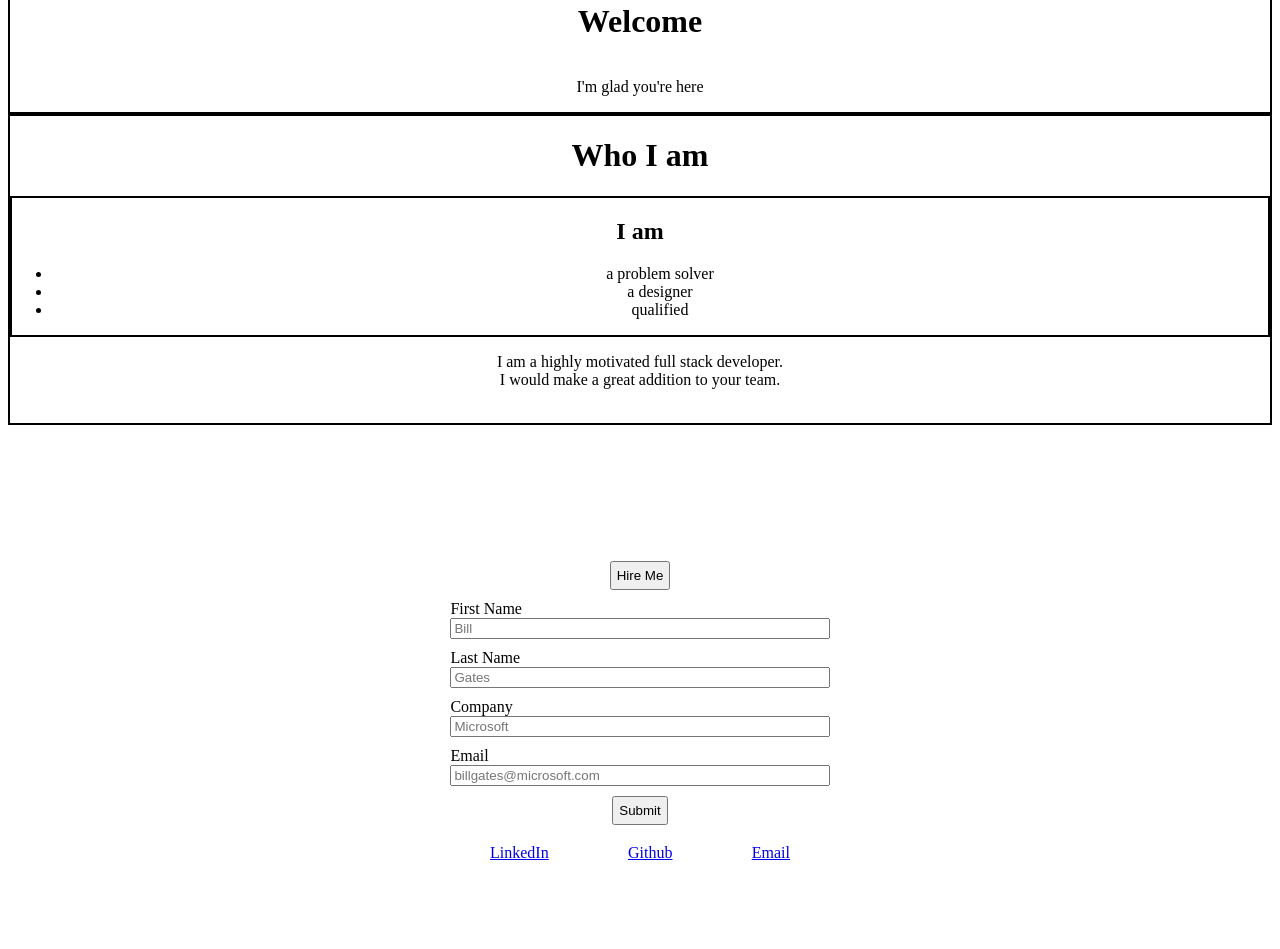
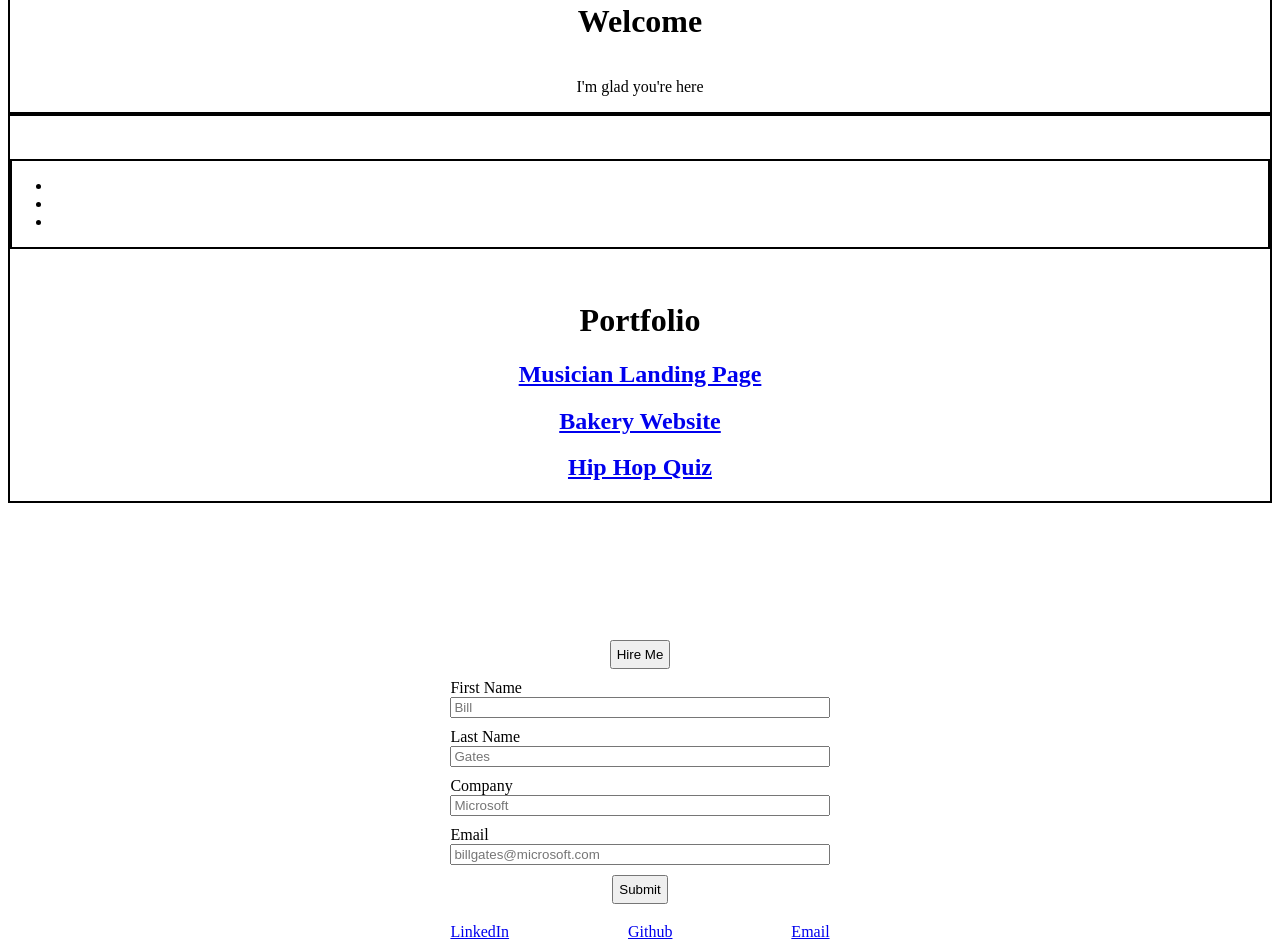
Before and after one commit to bateman001/Portfolio-Wireframe, a plain HTML site: page index.html in a window 1280 px wide. Shown: the part 950-1899 px from the top of the page. Before the commit the page ends 1820 px from the top, so only its background shows below. Drawn offline with Linux system fonts and the light colour scheme.

Commit message:
removed content
Made my project section more clear and added the links

```diff
--- a/index.html
+++ b/index.html
@@ -20,26 +20,24 @@
 
 <main class="content">
 
-	<h1 id="whoIamTitle" class="glow">Who I am</h1>
+	<h1 id="whoIamTitle" class="glow"></h1>
 
 	<div class="reel">
-
-	<h2>I am</h2>
 	<ul>
-		<li id="li1">a problem solver</li>
-		<li id="li2">a designer</li>
-		<li id="li3">qualified</li>
+		<li id="li1"></li>
+		<li id="li2"></li>
+		<li id="li3"></li>
 	</ul>
 
 	</div>
 
-	<p class="bio">I am a highly motivated full stack developer.<br> I would make a great addition to your team.</p>
+	<p class="bio"></p>
 
-	<div class="portfolio">
-	<img src="" >
-	<img src="" >
-	<img src="" >
-
+	<div class="projects">
+		<h1>Portfolio</h1>
+		<h2><a href="https://bateman001.github.io/Brent/" target="_blank">Musician Landing Page</a></h2>
+		<h2><a href="https://bateman001.github.io/brynsbakery.html/" target="_blank">Bakery Website</a></h2>
+		<h2><a href="https://bateman001.github.io/finalQuizApp/" target="_blank">Hip Hop Quiz</a></h2>
 	</div>
 </main>
 
--- a/main.css
+++ b/main.css
@@ -34,7 +34,7 @@
 .icons{
 	display: flex;
 	margin-top: 5%;
-	justify-content: space-around;
+	justify-content: space-between;
 }
 
 form{
```
